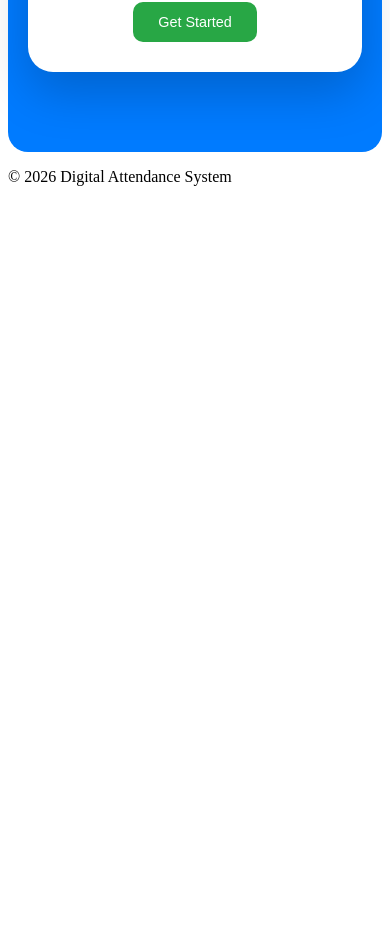
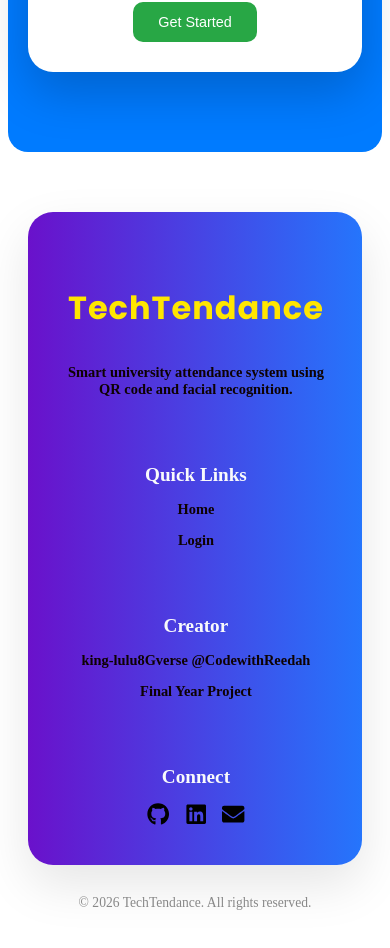
Before and after one commit to king-lulu8Gverse/QRcode_attendance_system, a React (Vite) app: page / in a window 390 px wide. Shown: the part 4904-5852 px from the top of the page. Before the commit the page ends 5106 px from the top, so only its background shows below. Built offline with nearby package versions, Linux system fonts and the light colour scheme.

Commit message:
landing page finish

```diff
--- /dev/null
+++ b/src/components/Footer.jsx
@@ -0,0 +1,56 @@
+import { FaGithub, FaLinkedin, FaEnvelope } from "react-icons/fa";
+import "../styles/Footer.css";
+
+function Footer() {
+  return (
+    <footer className="footer">
+      <div className="footer-island">
+
+        <div className="footer-container">
+
+
+          <div className="footer-section">
+            <h3 className="brand">TechTendance</h3>
+            <p>
+              Smart university attendance system using QR code and facial recognition.
+            </p>
+          </div>
+
+
+          <div className="footer-section">
+            <h4>Quick Links</h4>
+            <p onClick={() => window.location.href="/"}>Home</p>
+            <p onClick={() => window.location.href="/login"}>Login</p>
+          </div>
+
+
+          <div className="footer-section">
+            <h4>Creator</h4>
+            <p> king-lulu8Gverse
+              @CodewithReedah
+            </p>
+            <p>Final Year Project</p>
+          </div>
+
+
+          <div className="footer-section">
+            <h4>Connect</h4>
+            <div className="socials">
+              <FaGithub />
+              <FaLinkedin />
+              <FaEnvelope />
+            </div>
+          </div>
+
+        </div>
+
+      </div>
+
+      <div className="footer-bottom">
+        <p>© 2026 TechTendance. All rights reserved.</p>
+      </div>
+    </footer>
+  );
+}
+
+export default Footer;
--- a/src/pages/Home.jsx
+++ b/src/pages/Home.jsx
@@ -13,7 +13,7 @@ import {
   FaCheck,
   FaSmile,
 } from "react-icons/fa";
-
+import Footer from "../components/Footer";
 const carouselImages = [
   "/imagefour.jpg",
   "/imageone.jpg",
@@ -141,10 +141,7 @@ function Home() {
           </div>
         </section>
 
-        {/* Footer */}
-        <footer className="footer">
-          <p>© 2026 Digital Attendance System</p>
-        </footer>
+        <Footer />
       </main>
     </>
   );
--- /dev/null
+++ b/src/styles/Footer.css
@@ -0,0 +1,79 @@
+.footer {
+  padding: 60px 20px 20px;
+  background: transparent;
+}
+
+
+.footer-island {
+  max-width: 1100px;
+  margin: 0 auto;
+  padding: 40px;
+   background: linear-gradient(90deg, #6a11cb, #2575fc);
+  border-radius: 25px;
+  box-shadow: 0 20px 50px rgba(0,0,0,0.1);
+}
+
+/* GRID */
+.footer-container {
+  display: grid;
+  grid-template-columns: repeat(4, 1fr);
+  gap: 30px;
+}
+
+.footer-section h4 {
+  margin-bottom: 15px;
+  color: #f9fafb;
+  font-size: larger;
+}
+
+.footer-section p {
+  font-size: 0.9rem;
+  color: #0e0202;
+  margin-bottom: 10px;
+  cursor: pointer;
+  font-weight: 800;
+}
+
+.footer-section p:hover {
+  color: #007bff;
+}
+
+/* SOCIALS */
+.socials {
+  display: flex;
+  gap: 15px;
+  font-size: 1.4rem;
+}
+
+.socials svg {
+  cursor: pointer;
+  transition: 0.3s;
+}
+
+.socials svg:hover {
+  color: #007bff;
+  transform: scale(1.2);
+}
+
+/* BOTTOM TEXT */
+.footer-bottom {
+  text-align: center;
+  margin-top: 30px;
+  font-size: 0.85rem;
+  color: #888;
+}
+
+/* 📱 RESPONSIVE */
+@media (max-width: 768px) {
+  .footer-container {
+    grid-template-columns: repeat(2, 1fr);
+    text-align: center;
+  }
+
+  .socials {
+    justify-content: center;
+  }
+  .footer-container {
+    grid-template-columns: 1fr;
+  }
+}
```
